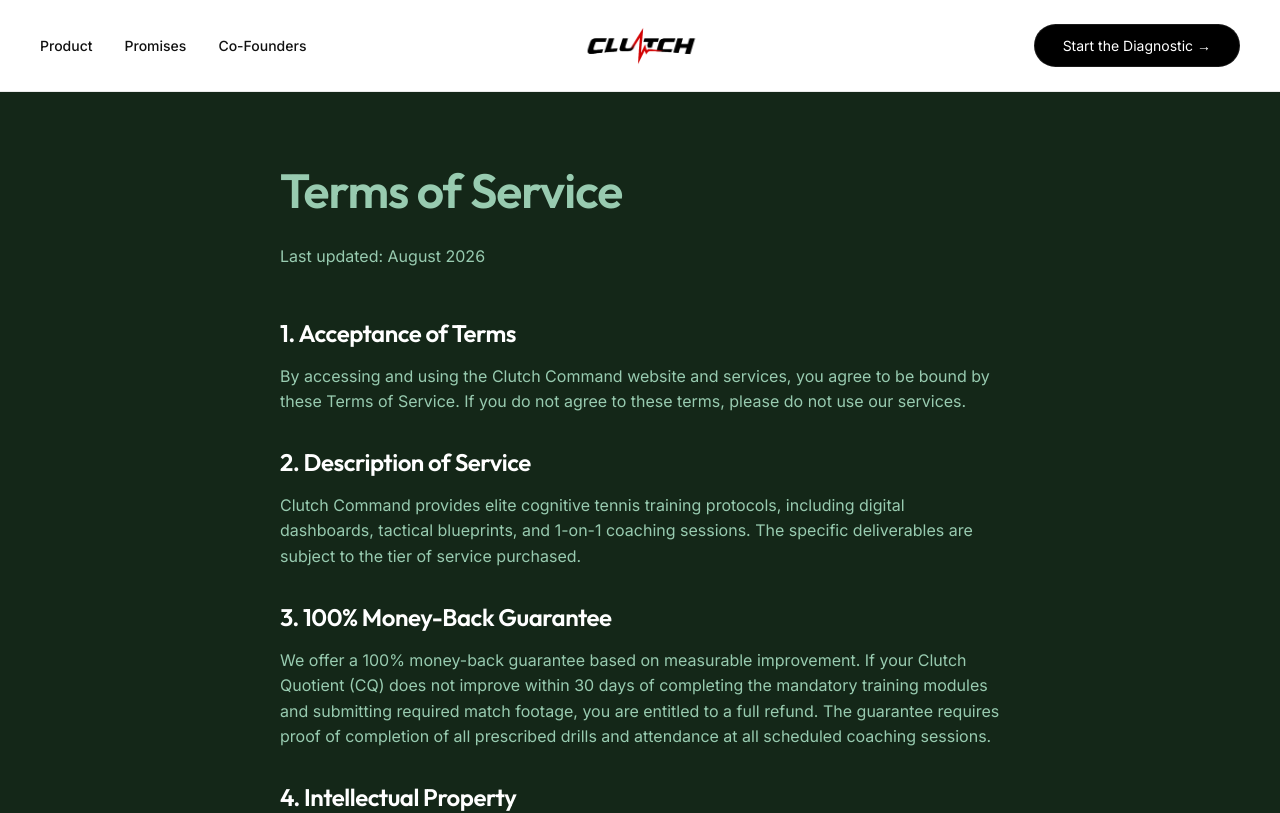
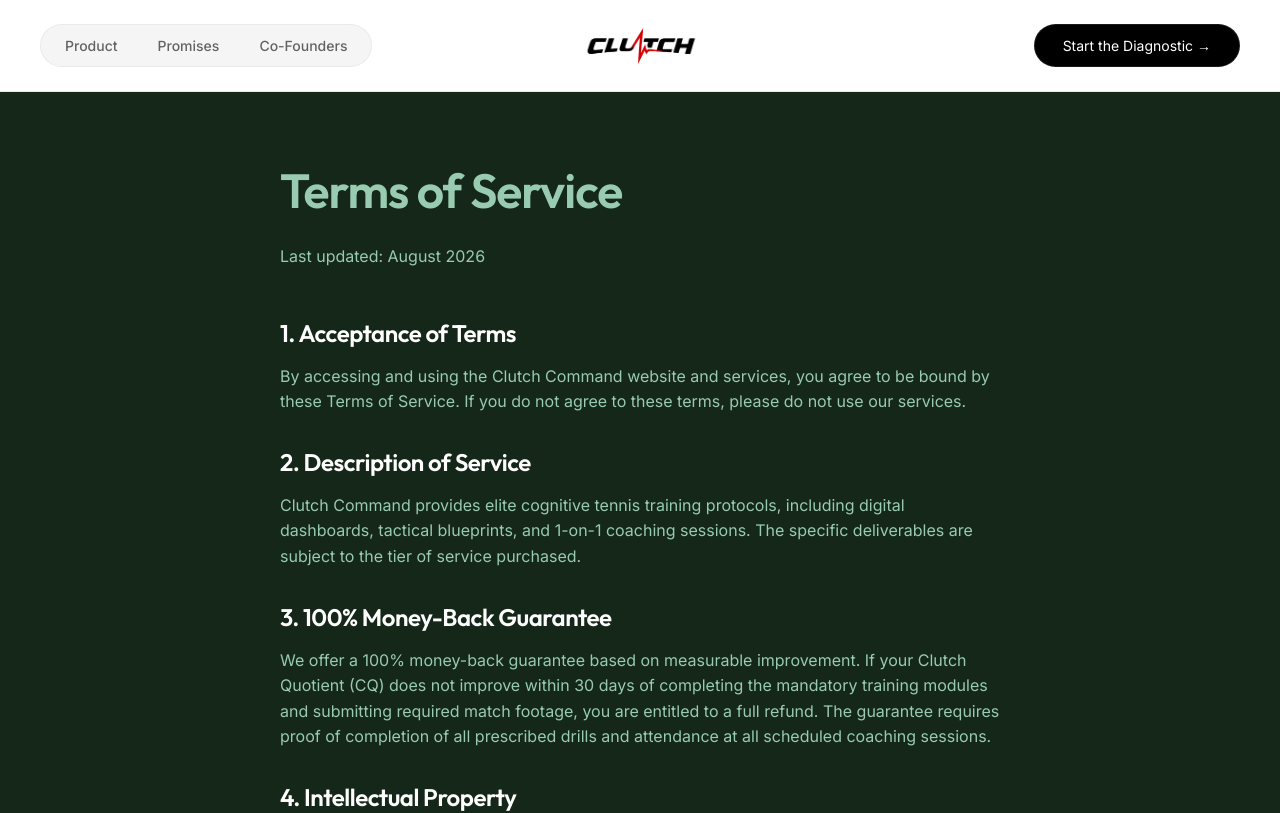
Before and after one commit to aakasharora15/Clutch-Command, a Next.js app: page /terms in a window 1280 px wide. Shown: the top 813 px of the page. Built offline with nearby package versions, Linux system fonts and the light colour scheme.

Commit message:
Enhance navbar with modern glassmorphism pill design

```diff
--- a/src/components/Navbar.module.css
+++ b/src/components/Navbar.module.css
@@ -15,12 +15,13 @@
 }
 
 .darkNavbar .link {
-  color: #111111;
+  color: rgba(0, 0, 0, 0.6);
   font-weight: 500;
 }
 
 .darkNavbar .link:hover {
-  color: #555555;
+  color: #000;
+  background: rgba(0, 0, 0, 0.05);
 }
 
 .darkNavbar .searchPill {
@@ -47,20 +48,38 @@
 .linksLeft {
   display: flex;
   align-items: center;
-  gap: 32px;
   flex: 1;
+}
+
+.linksPill {
+  display: inline-flex;
+  align-items: center;
+  background: rgba(255, 255, 255, 0.08);
+  border: 1px solid rgba(255, 255, 255, 0.1);
+  backdrop-filter: blur(16px);
+  -webkit-backdrop-filter: blur(16px);
+  border-radius: 100px;
+  padding: 4px;
+}
+
+.darkNavbar .linksPill {
+  background: rgba(0, 0, 0, 0.04);
+  border: 1px solid rgba(0, 0, 0, 0.05);
 }
 
 .link {
   font-size: 14px;
-  font-weight: 300;
-  color: rgba(255, 255, 255, 0.9);
-  transition: color 0.2s ease;
+  font-weight: 500;
+  color: rgba(255, 255, 255, 0.7);
+  transition: all 0.2s ease;
   text-decoration: none;
+  padding: 8px 20px;
+  border-radius: 100px;
 }
 
 .link:hover {
   color: #fff;
+  background: rgba(255, 255, 255, 0.1);
 }
 
 /* Center Logo */
--- a/src/components/Navbar.tsx
+++ b/src/components/Navbar.tsx
@@ -15,9 +15,11 @@ export default function Navbar() {
       <div className={styles.container}>
         {/* Left Links */}
         <div className={styles.linksLeft}>
-          <Link href="/product" className={styles.link}>Product</Link>
-          <Link href="/promises" className={styles.link}>Promises</Link>
-          <Link href="/co-founders" className={styles.link}>Co-Founders</Link>
+          <div className={styles.linksPill}>
+            <Link href="/product" className={styles.link}>Product</Link>
+            <Link href="/promises" className={styles.link}>Promises</Link>
+            <Link href="/co-founders" className={styles.link}>Co-Founders</Link>
+          </div>
         </div>
 
         {/* Center Logo */}
```
